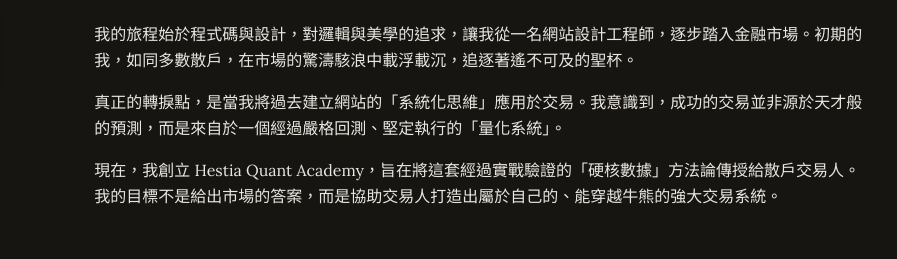
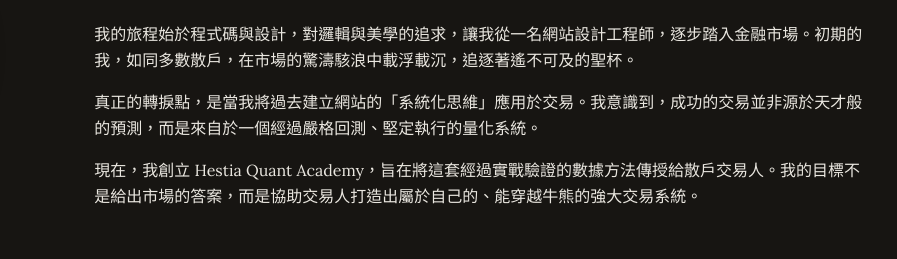
Before and after one commit to Hestiaquant/HQCwebsite, a plain HTML site: page index.html in a window 1280 px wide. Shown: the part 1814-2073 px from the top of the page, 383-1280 px from the left. Drawn offline with nearby package versions, Linux system fonts and the light colour scheme.

Commit message:
Update index.html

```diff
--- a/index.html
+++ b/index.html
@@ -114,8 +114,8 @@
                         <p class="text-lg text-brand-beige/80 mb-6">創辦人<br>李至正(Lee)－－從網頁設計到量化交易</p>
                         <div class="space-y-4 text-brand-beige/90 text-base leading-relaxed">
                             <p>我的旅程始於程式碼與設計，對邏輯與美學的追求，讓我從一名網站設計工程師，逐步踏入金融市場。初期的我，如同多數散戶，在市場的驚濤駭浪中載浮載沉，追逐著遙不可及的聖杯。</p>
-                            <p>真正的轉捩點，是當我將過去建立網站的「系統化思維」應用於交易。我意識到，成功的交易並非源於天才般的預測，而是來自於一個經過嚴格回測、堅定執行的「量化系統」。</p>
-                            <p>現在，我創立 Hestia Quant Academy，旨在將這套經過實戰驗證的「硬核數據」方法論傳授給散戶交易人。我的目標不是給出市場的答案，而是協助交易人打造出屬於自己的、能穿越牛熊的強大交易系統。</p>
+                            <p>真正的轉捩點，是當我將過去建立網站的「系統化思維」應用於交易。我意識到，成功的交易並非源於天才般的預測，而是來自於一個經過嚴格回測、堅定執行的量化系統。</p>
+                            <p>現在，我創立 Hestia Quant Academy，旨在將這套經過實戰驗證的數據方法傳授給散戶交易人。我的目標不是給出市場的答案，而是協助交易人打造出屬於自己的、能穿越牛熊的強大交易系統。</p>
                         </div>
                     </div>
                 </div>
@@ -186,7 +186,7 @@
                             <img src="https://scontent-tpe1-1.cdninstagram.com/v/t51.82787-15/569043209_17850628698572140_2699152528145523849_n.heic?stp=dst-jpg_e35_tt6&_nc_cat=106&ig_cache_key=Mzc0ODI2ODM1NzQxNTA3Mjk1Nw%3D%3D.3-ccb1-7&ccb=1-7&_nc_sid=58cdad&efg=eyJ2ZW5jb2RlX3RhZyI6InhwaWRzLjE0NDB4MTQ0MC5zZHIuQzMifQ%3D%3D&_nc_ohc=Ayt-u2Rv2YwQ7kNvwGtLdyq&_nc_oc=Adm928UlcHdGftgvYi6HPAw3SZd60EfnuYHdAq204zFN_n-ZNa5v7zPQpgVwdd_L4rsFMaXvZmvWzovm0gebf4e9&_nc_ad=z-m&_nc_cid=0&_nc_zt=23&_nc_ht=scontent-tpe1-1.cdninstagram.com&_nc_gid=sMHX-_KEWQFC90SldubX0g&oh=00_AfhqE9U8nHZmpSCp4lGeG3a-qfHRjnqZgxOfaZ_EUSoHtw&oe=691BAAD4" alt="H.Q.C. 貼文縮圖 6" class="w-full h-full object-cover group-hover:scale-110 transition-transform duration-300 ease-in-out">
                         </a>
                         <a href="https://www.instagram.com/p/DQojVCgD4bk/" target="_blank" rel="noopener noreferrer" class="hidden lg:block aspect-square rounded-lg overflow-hidden group shadow-lg">
-                            <img src="https://scontent-tpe1-1.cdninstagram.com/v/t51.82787-15/563601532_17849434731572140_5877585588697773871_n.heic?stp=dst-jpg_e35_tt6&_nc_cat=103&ig_cache_key=Mzc0MTUzNDAyOTA1MDAxMTExMw%3D%3D.3-ccb1-7&ccb=1-7&_nc_sid=58cdad&efg=eyJ2ZW5jb2RlX3RhZyI6InhwaWRzLjE0NDB4MTQ0MC5zZHIuQzMifQ%3D%3D&_nc_ohc=p6htQMVqoqUQ7kNvwGc2Hj6&_nc_oc=Adn0uOXJC7jKMYPOIfRnF6VYDwSkr1XGExXwfUhVB-89P4pXPHWoFdRn-UeahVaIV9jVZW133JhUkMGlQdHrGXcA&_nc_ad=z-m&_nc_cid=0&_nc_zt=23&_nc_ht=scontent-tpe1-1.cdninstagram.com&_nc_gid=WyTDVK7R1NRnnq1DJFQBFg&oh=00_Afe_2bg3kbxMnZTfwPvHacGTGQ7LaW6m8BX_mMChkVFxpQ&oe=68F2F126" alt="H.Q.C. 貼文縮圖 7" class="w-full h-full object-cover group-hover:scale-110 transition-transform duration-300 ease-in-out">
+                            <img src="https://scontent-tpe1-1.cdninstagram.com/v/t51.82787-15/573122956_17852346522572140_2769950006853813617_n.jpg?stp=dst-jpg_e35_tt6&_nc_cat=105&ig_cache_key=Mzc1ODQwOTI2NjQ2Mjk1MTE0MA%3D%3D.3-ccb1-7&ccb=1-7&_nc_sid=58cdad&efg=eyJ2ZW5jb2RlX3RhZyI6InhwaWRzLjEwODB4MTA4MC5zZHIuQzMifQ%3D%3D&_nc_ohc=-s23PzhE4JYQ7kNvwE0S5m2&_nc_oc=AdlBe3f25m_8V3OLpi8mpIrlDR22ourY-j8Dm9RzImyNPfP-sy7yDHBs3uA9UYUwrAaRrtUAd3fHeYrS7rUSr5VF&_nc_ad=z-m&_nc_cid=0&_nc_zt=23&_nc_ht=scontent-tpe1-1.cdninstagram.com&_nc_gid=9mFi_N_auVSF1OqHF6Rfrg&oh=00_AfgUa6EAvGv0gnwqNyIUl7ynHcjsZI3aeeHK9aaYOwf39g&oe=691B7EC3" alt="H.Q.C. 貼文縮圖 7" class="w-full h-full object-cover group-hover:scale-110 transition-transform duration-300 ease-in-out">
                         </a>
                         <a href="https://www.instagram.com/p/DQWiVdhD_dN/" target="_blank" rel="noopener noreferrer" class="hidden lg:block aspect-square rounded-lg overflow-hidden group shadow-lg">
                             <img src="https://scontent-tpe1-1.cdninstagram.com/v/t51.82787-15/571444972_17851469181572140_161865499488022887_n.heic?stp=dst-jpg_e35_tt6&_nc_cat=107&ig_cache_key=Mzc1MzMzODM0Nzg0MzQ4MzQ2OQ%3D%3D.3-ccb1-7&ccb=1-7&_nc_sid=58cdad&efg=eyJ2ZW5jb2RlX3RhZyI6InhwaWRzLjE0NDB4MTQ0MC5zZHIuQzMifQ%3D%3D&_nc_ohc=acS3CokWGIkQ7kNvwEdv1NT&_nc_oc=Adn32IS8pZnTQBHDI-HV-FMYwR_yTCoUOnDjOqU4uh00CYr1mun3Y4SiHrhHk3PFIDQElCnho8zu-ys1rsyohvLY&_nc_ad=z-m&_nc_cid=0&_nc_zt=23&_nc_ht=scontent-tpe1-1.cdninstagram.com&_nc_gid=sMHX-_KEWQFC90SldubX0g&oh=00_Afj26eW9tQtIuYHrTttI_3kQyY9VbPsI2gHVwQOdXzv3VQ&oe=691BAAF0" alt="H.Q.C. 貼文縮圖 8" class="w-full h-full object-cover group-hover:scale-110 transition-transform duration-300 ease-in-out">
```
